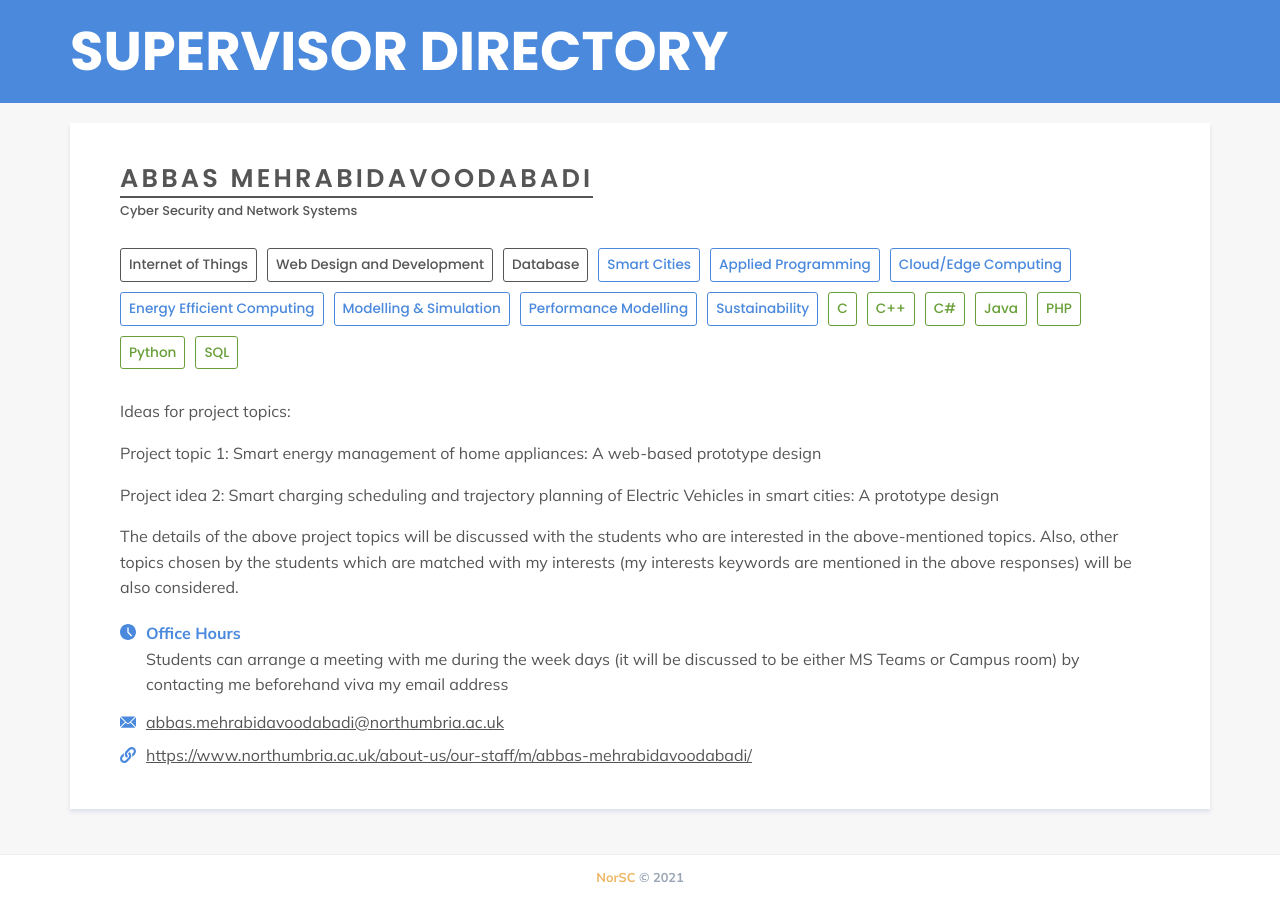
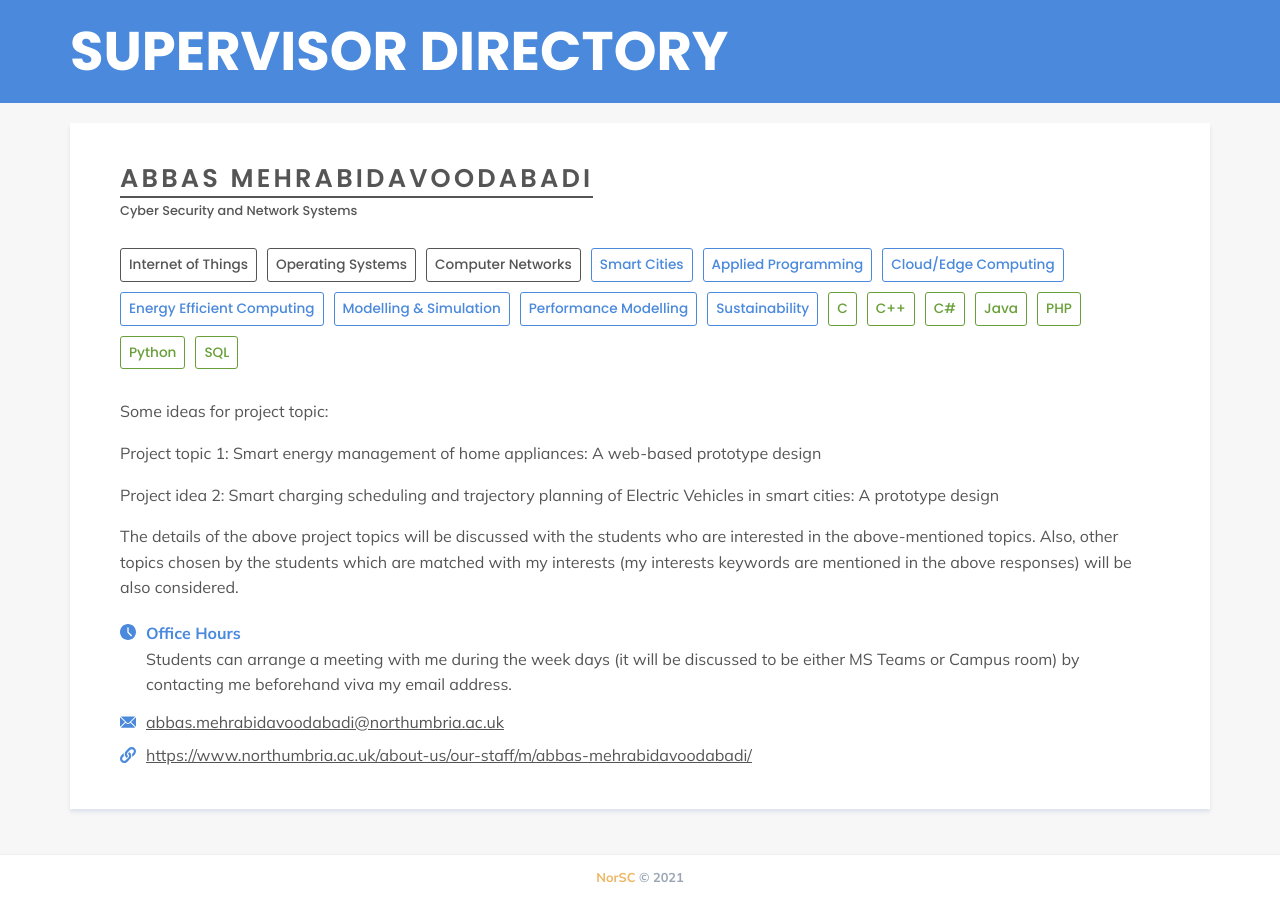
Before and after one commit to NorSC/supervisor-search, a Jekyll site: the page built from _supervisors/abbas-mehrabidavoodabadi.md, in a window 1280 px wide. Built offline with Jekyll 4.4.1, drawn with Linux system fonts in a browser that asks for light colours; a script that is not in the unit is left out.

Commit message:
Update Supervisors “abbas-mehrabidavoodabadi”

```diff
--- a/_supervisors/abbas-mehrabidavoodabadi.md
+++ b/_supervisors/abbas-mehrabidavoodabadi.md
@@ -2,18 +2,18 @@
 layout: supervisor
 title: Abbas Mehrabidavoodabadi
 available: true
-available_msc: false
+available_msc: true
 available_phd: true
 email: abbas.mehrabidavoodabadi@northumbria.ac.uk
 website: https://www.northumbria.ac.uk/about-us/our-staff/m/abbas-mehrabidavoodabadi/
-office_hours: Students can arrange a meeting with me during the week days (it
+office_hours: "Students can arrange a meeting with me during the week days (it
   will be discussed to be either MS Teams or Campus room) by contacting me
-  beforehand viva my email address
+  beforehand viva my email address. "
 research_group: Cyber Security and Network Systems
 research_themes:
   - Internet of Things
-  - Web Design and Development
-  - Database
+  - Operating Systems
+  - Computer Networks
 additional_keywords:
   - Smart Cities
   - Applied Programming
@@ -31,7 +31,7 @@
   - Python
   - SQL
 additional_details: >-
-  Ideas for project topics:
+  S﻿ome ideas for project topic:
 
 
   Project topic 1: Smart energy management of home appliances: A web-based prototype design
@@ -41,8 +41,11 @@
 
 
   The details of the above project topics will be discussed with the students who are interested in the above-mentioned topics. Also, other topics chosen by the students which are matched with my interests (my interests keywords are mentioned in the above responses) will be also considered.
-additional_details_msc: >
-  Anyone interested in topics related to networks, mobile edge/cloud computing,
-  Internet of Things (IoT), optimisation modeling, algorithm design and
-  complexity analysis.
+additional_details_msc: A﻿ny student interested in topics related to networks,
+  edge/cloud computing, Internet of Things (IoT), optimisation modeling and
+  algorithm design for problems arisen in networking domain.
+additional_details_phd: My research interests include optimization and resource
+  allocation for mobile edge/cloud computing based networks, Internet of Things
+  (IoT), scheduling and planning problems in smart grids/microgrids, vehicular
+  edge/fog computing.
 ---
```
